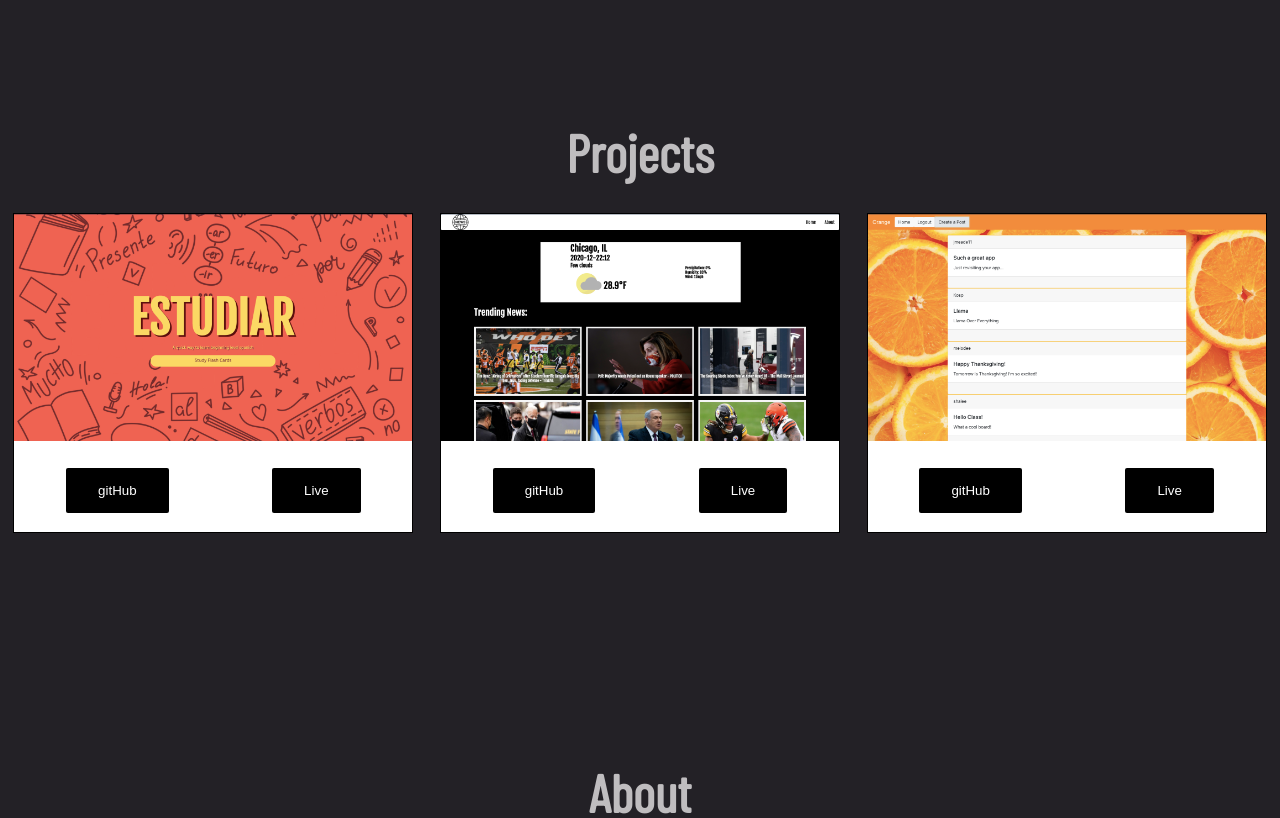
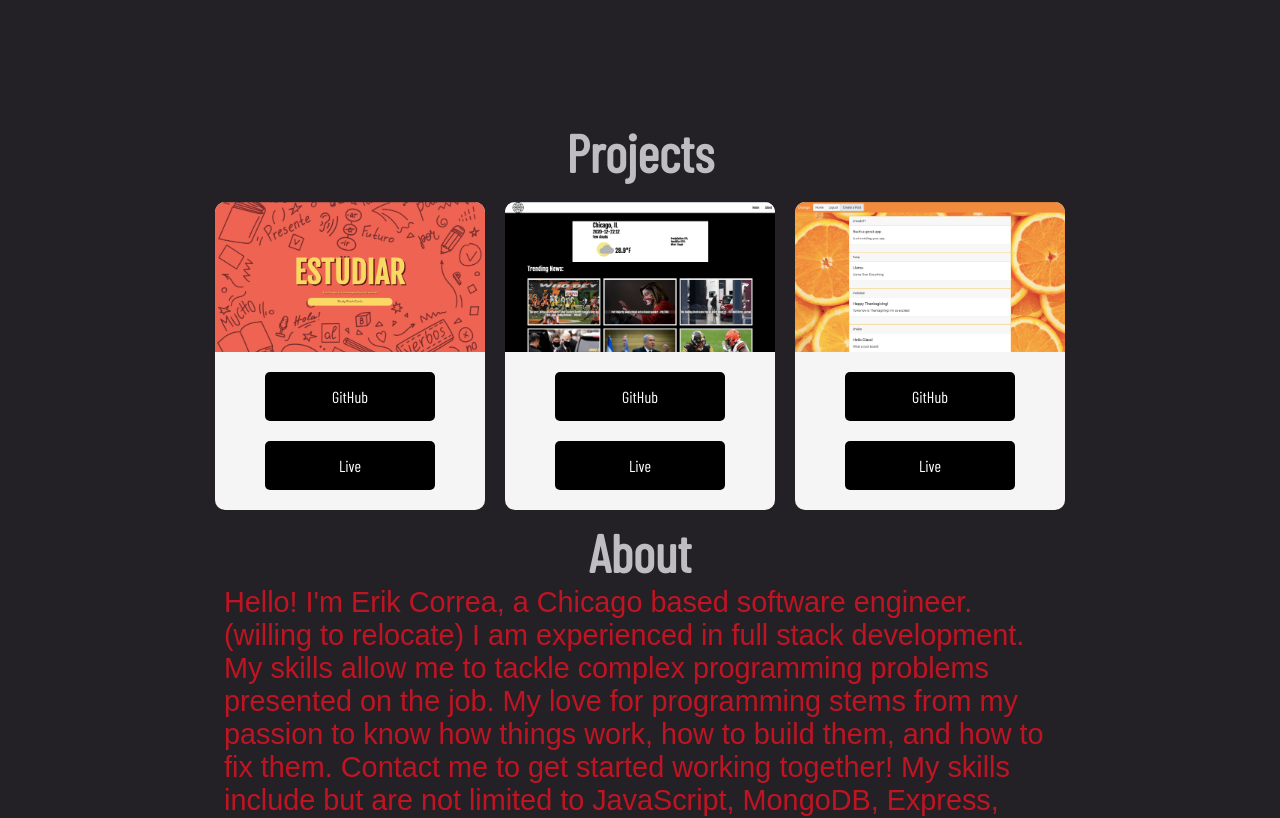
Before and after one commit to erikcorea/portfolio, a React (Create React App) app: page / in a window 1280 px wide. Shown: the part 760-1578 px from the top of the page. Built offline with nearby package versions, Linux system fonts and the light colour scheme; a web font is replaced by a local one.

Commit message:
restyled project component

```diff
--- a/src/App.css
+++ b/src/App.css
@@ -143,7 +143,7 @@ nav .burger {
 	align-items: center;
 	font-size: 3.3rem;
 	font-family: 'Barlow Condensed', sans-serif;
-	padding-bottom: .5rem;
+	padding-bottom: .1rem;
 }
 
 .about-div{
@@ -164,7 +164,7 @@ nav .burger {
 @media(max-width: 700px){
 	#about-p {
 		width: 85%;
-		font-size: 1.4rem;
+		font-size: 1.1rem;
 	}
 }
 
@@ -174,93 +174,64 @@ nav .burger {
 
 /*<-------------------------Project Cards-----------------------------> */
 
-.project-container {
-	background-color: #232126;
-	height: 80vh;
+.card-container {
+	display: flex;
+	justify-content: center;
+	flex-wrap: wrap;
+	background: #232126;
+}
+
+.card {
+	width: 270px;
+	margin: 10px;
+	border-radius: 10px;
+	background: whitesmoke;
+}
+
+.card-image {
+	background-color: aqua;
+	height: 150px;
+	margin-bottom: 15px;
+	background-size: cover;
+	border-radius: 10px 10px 0 0;
+}
+
+.card-one {
+	background-image: url('./photos/spanish-cards.png');
+}
+
+.card-two {
+	background-image: url('./photos/trending-news.png');
+}
+
+.card-three {
+	background-image: url('./photos/orange.png');
+}
+
+.card-btns a{
+	background-color: black;
+	color: white;
+	padding: 15px 20px;
+	display: block;
+	text-align: center;
+	margin: 20px 50px;
+	border-radius: 5px;
+	font-family: 'Barlow Condensed', sans-serif;
 }
 
 #project-h1 {
+	color: #BFBDBF;
 	display: flex;
 	justify-content: center;
 	align-items: center;
-	margin-bottom: 1.8rem;
 	font-size: 3.3rem;
 	font-family: 'Barlow Condensed', sans-serif;
-	color: #BFBDBF;
+	padding-bottom: .5rem;
+	background: #232126;
 }
 
-.project-cards {
-	display: flex;
-	justify-content: space-around;
-}
 
-.project-card-one {
-	width: 50vh;
-	height: 40vh;
-	border: 1px solid black;
-	background-color: white;
-}
 
-.card-background-one {
-	background-image: url('photos/spanish-cards.png');
-	background-size: contain;
-	background-repeat: no-repeat;
-	height: 80%;
-	width: 100%;
-}
-
-.project-card-two {
-	width: 50vh;
-	height: 40vh;
-	border: 1px solid black;
-	background-color: white;
-}
-
-.card-background-two{
-	background-image: url('photos/trending-news.png');
-	background-size: contain;
-	background-repeat: no-repeat;
-	height: 80%;
-	width: 100%;
-}
-
-.project-card-three {
-	width: 50vh;
-	height: 40vh;
-	border: 1px solid black;
-	background-color: white;
-}
-
-.card-background-three{
-	background-image: url('photos/orange.png');
-	background-size: contain;
-	background-repeat: no-repeat;
-	height: 80%;
-	width: 100%;
-}
-
-.card-btns {
-	display: flex;
-	justify-content: space-around;
-}
-
-.project-github-btn {
-	background-color: black;
-	border-radius: 2px;
-	color: white;
-	text-decoration: none;
-	border: none;
-	padding: 15px 32px;
-}
-
-.project-live-btn {
-	background-color: black;
-	border-radius: 2px;
-	color: white;
-	text-decoration: none;
-	border: none;
-	padding: 15px 32px;
-}
 /*<-------------------------Project Cards-----------------------------> */
 
 /*<-------------------------Contact-----------------------------> */
@@ -276,6 +247,7 @@ nav .burger {
 	font-size: 3.3rem;
 	font-family: 'Barlow Condensed', sans-serif;
 	color: #BFBDBF;
+	padding-top: 2rem;
 	padding-bottom: 2rem;
 }
 
--- a/src/components/Projects.js
+++ b/src/components/Projects.js
@@ -2,33 +2,38 @@ import React from 'react';
 
 const Projects = () => {
     return (
-			<div className='project-container'>
-				<h1 id='project-h1'>Projects</h1>
-				<div className='project-cards'>
-					<div className='project-card-one'>
-						<div className='card-background-one'></div>
-						<div className='card-btns'>
-							<a href="https://github.com/erikcorea/flash-card"><button className='project-github-btn'>gitHub</button></a>
-							<a href="https://estudiarcards.netlify.app/"><button className='project-live-btn'>Live</button></a>
-						</div>
+		<>
+			<h1 id="project-h1">Projects</h1>
+			<div className="card-container">
+				<div className="card">
+					<div className="card-image card-one"></div>
+					<div className="card-btns">
+						<a href="https://github.com/erikcorea/flash-card">GitHub</a>
+						<a href="https://estudiarcards.netlify.app/">Live</a>
 					</div>
-					<div className='project-card-two'>
-						<div className='card-background-two'></div>
-						<div className='card-btns'>
-							<a href="https://github.com/erikcorea/news-project2"><button className='project-github-btn'>gitHub</button></a>
-							<button className='project-live-btn'>Live</button>
-						</div>
+				</div>
+				<div className="card">
+					<div className="card-image card-two"></div>
+					<div className="card-btns">
+						<a href="https://github.com/erikcorea/news-project2">GitHub</a>
+						<a href="">Live</a>
 					</div>
-					<div className='project-card-three'>
-						<div className='card-background-three'></div>
-						<div className='card-btns'>
-							<a href="https://github.com/Team-Orange4"><button className='project-github-btn'>gitHub</button></a>
-							<a href="http://team-orange4.herokuapp.com/"><button className='project-live-btn'>Live</button></a>
-						</div>
+				</div>
+
+				<div className="card">
+					<div className="card-image card-three"></div>
+					<div className="card-btns">
+						<a href="https://github.com/Team-Orange4">GitHub</a>
+						<a href="http://team-orange4.herokuapp.com/">Live</a>
 					</div>
 				</div>
 			</div>
+		</>
 		);
 };
 
+
+
+
+
 export default Projects;
```
Also changed, not shown: 1 other file (tests, documents, lock files or other folders).
